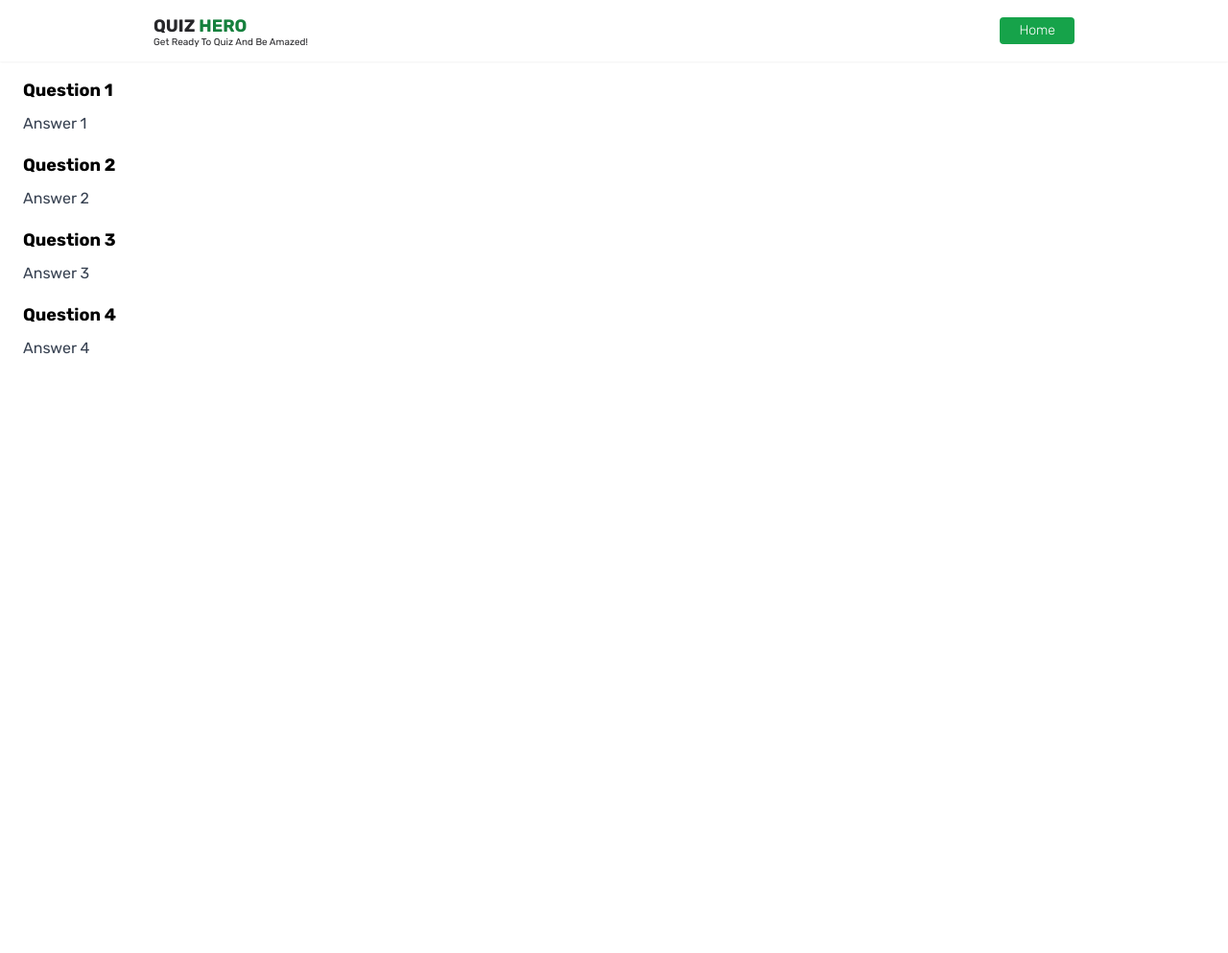
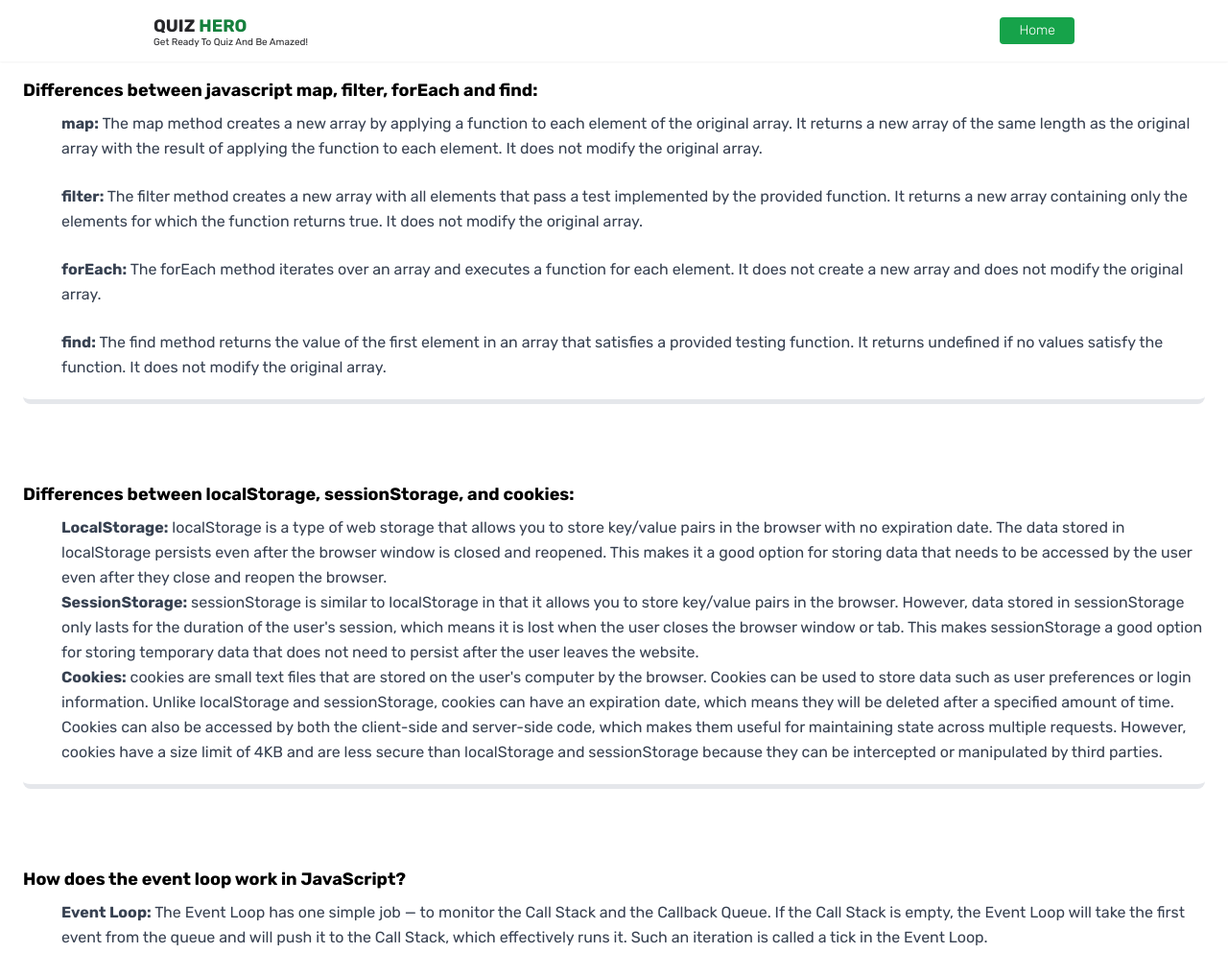
Before and after one commit to m-sabid/QUIZ-HERO-HTML-BS-JavaScript, a plain HTML site: page blog.html in a window 1280 px wide. Shown: the top 993 px of the page at 96% size. Before the commit the page ends 800 px from the top, so only its background shows below. Drawn offline with nearby package versions, Linux system fonts and the light colour scheme.

Commit message:
after adding all content in blog page

```diff
--- a/blog.html
+++ b/blog.html
@@ -56,35 +56,94 @@
     <!-- Main section -->
     <main class="container mx-auto px-6 py-4">
         <!-- First question and answer -->
-        <div class="mb-4">
-            <h2 class="text-lg font-bold mb-2">Question 1</h2>
+        <div class="mb-20 pb-5 border-b-[5px] rounded-lg">
+            <h2 class="text-lg font-bold mb-2">Differences between javascript map, filter, forEach and find:</h2>
+            <div class="ml-10">
                 <p class="text-gray-700 leading-relaxed">
-                Answer 1
+                    <b>map:</b> The map method creates a new array by applying a function to each element of the
+                    original array. It returns a new array of the same length as the original array with the result of
+                    applying
+                    the function to each element. It does not modify the original array.
                 </p>
+                <br>
+                <p class="text-gray-700 leading-relaxed">
+                    <b>filter:</b> The filter method creates a new array with all elements that pass a test implemented
+                    by the provided function. It returns a new array containing only the elements for which the function
+                    returns true. It does not modify the original array.
+                </p>
+                <br>
+                <p class="text-gray-700 leading-relaxed">
+                    <b>forEach:</b> The forEach method iterates over an array and executes a function for each element.
+                    It does not create a new array and does not modify the original array.
+                </p>
+                <br>
+                <p class="text-gray-700 leading-relaxed">
+                    <b>find:</b> The find method returns the value of the first element in an array that satisfies a
+                    provided testing function. It returns undefined if no values satisfy the function. It does not
+                    modify the
+                    original array.
+                </p>
+            </div>
         </div>
 
         <!-- Second question and answer -->
-        <div class="mb-4">
-            <h2 class="text-lg font-bold mb-2">Question 2</h2>
+        <div class="mb-20 pb-5 border-b-[5px] rounded-lg">
+            <h2 class="text-lg font-bold mb-2">Differences between localStorage, sessionStorage, and cookies:</h2>
+            <div class="ml-10">
                 <p class="text-gray-700 leading-relaxed">
-                Answer 2
+                    <b>LocalStorage:</b> localStorage is a type of web storage that allows you to store key/value pairs
+                    in the browser with no expiration date. The data stored in localStorage persists even after the
+                    browser window is closed and reopened. This makes it a good option for storing data that needs to be
+                    accessed by the user even after they close and reopen the browser.
                 </p>
+                <p class="text-gray-700 leading-relaxed">
+                    <b>SessionStorage:</b> sessionStorage is similar to localStorage in that it allows you to store
+                    key/value pairs in the browser. However, data stored in sessionStorage only lasts for the duration
+                    of the user's session, which means it is lost when the user closes the browser window or tab. This
+                    makes sessionStorage a good option for storing temporary data that does not need to persist after
+                    the user leaves the website.
+                </p>
+                <p class="text-gray-700 leading-relaxed">
+                    <b>Cookies:</b> cookies are small text files that are stored on the user's computer by the browser.
+                    Cookies can be used to store data such as user preferences or login information. Unlike localStorage
+                    and sessionStorage, cookies can have an expiration date, which means they will be deleted after a
+                    specified amount of time. Cookies can also be accessed by both the client-side and server-side code,
+                    which makes them useful for maintaining state across multiple requests. However, cookies have a size
+                    limit of 4KB and are less secure than localStorage and sessionStorage because they can be
+                    intercepted or manipulated by third parties.
+                </p>
+            </div>
         </div>
 
         <!-- Third question and answer -->
-        <div class="mb-4">
-            <h2 class="text-lg font-bold mb-2">Question 3</h2>
+        <div class="mb-20 pb-5 border-b-[5px] rounded-lg">
+            <h2 class="text-lg font-bold mb-2">How does the event loop work in JavaScript?</h2>
+            <div class="ml-10">
                 <p class="text-gray-700 leading-relaxed">
-                Answer 3
+                    <b>Event Loop:</b> The Event Loop has one simple job — to monitor the Call Stack and the Callback
+                    Queue.
+                    If the Call Stack is empty, the Event Loop will take the first event from the queue and will push it
+                    to the Call Stack, which effectively runs it. Such an iteration is called a tick in the Event Loop.
                 </p>
+            </div>
         </div>
 
         <!-- Fourth question and answer -->
-        <div class="mb-4">
-            <h2 class="text-lg font-bold mb-2">Question 4</h2>
+        <div class="mb-20 pb-5 border-b-[5px] rounded-lg">
+            <h2 class="text-lg font-bold mb-2">About The quizTimer function and chooseQuiz function</h2>
+            <div class="ml-10">
                 <p class="text-gray-700 leading-relaxed">
-                Answer 4
+                    <b>quizTimer:</b> The quizTimer function is a JavaScript function that creates a timer to be used in
+                    a quiz. It takes a boolean argument called dismiss, which when set to true, clears the timer and
+                    stops the countdown.
                 </p>
+                <p class="text-gray-700 leading-relaxed">
+                    <b>chooseQuiz:</b> The chooseQuiz function is a JavaScript function that allows the user to select
+                    or
+                    choose a quiz and record their answer. It takes two arguments, the index of the selected quiz and
+                    the user's answer to that quiz.
+                </p>
+            </div>
         </div>
     </main>
 </body>
```
Lines whose indentation alone changed are shown as unchanged.
